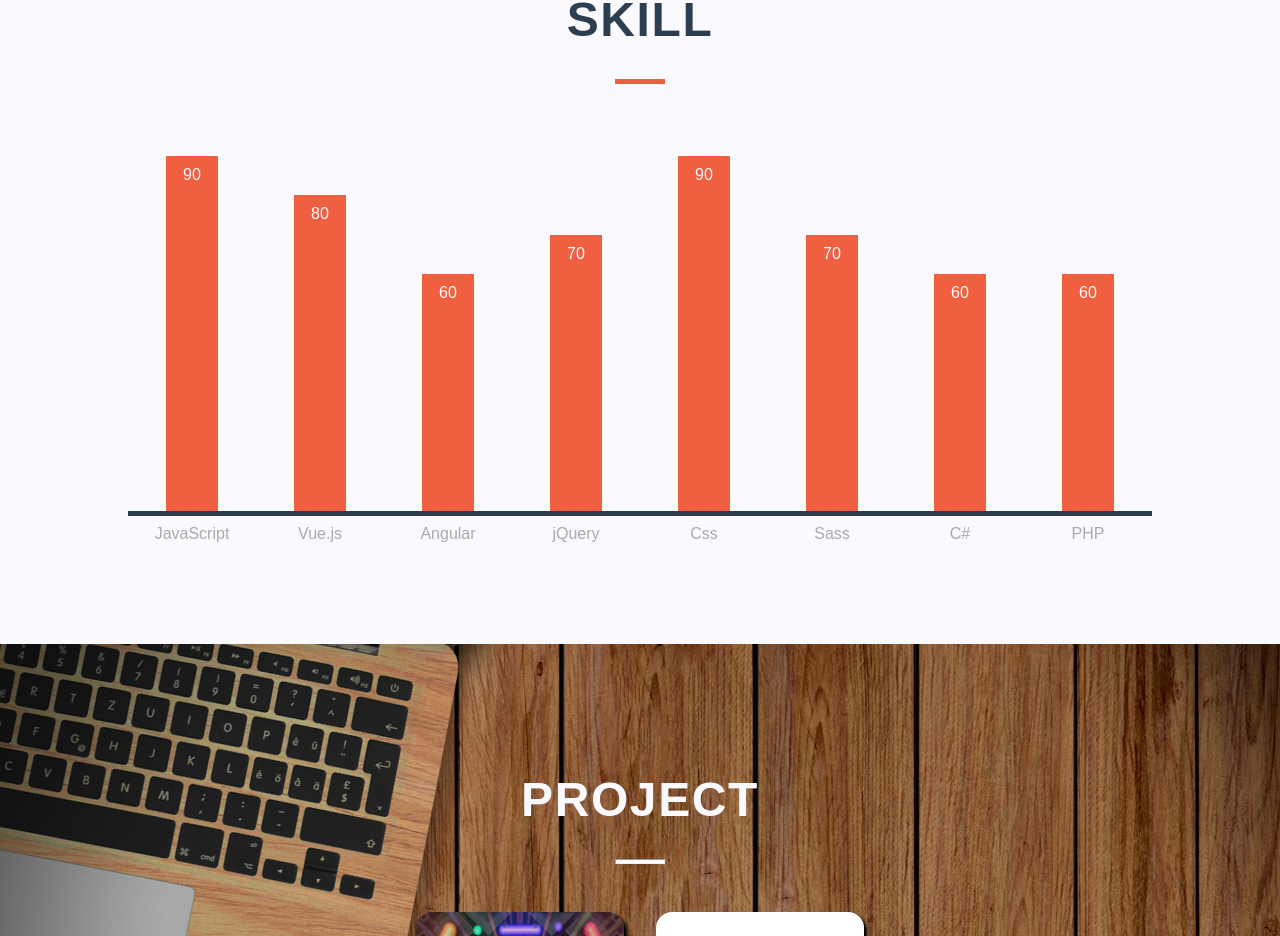
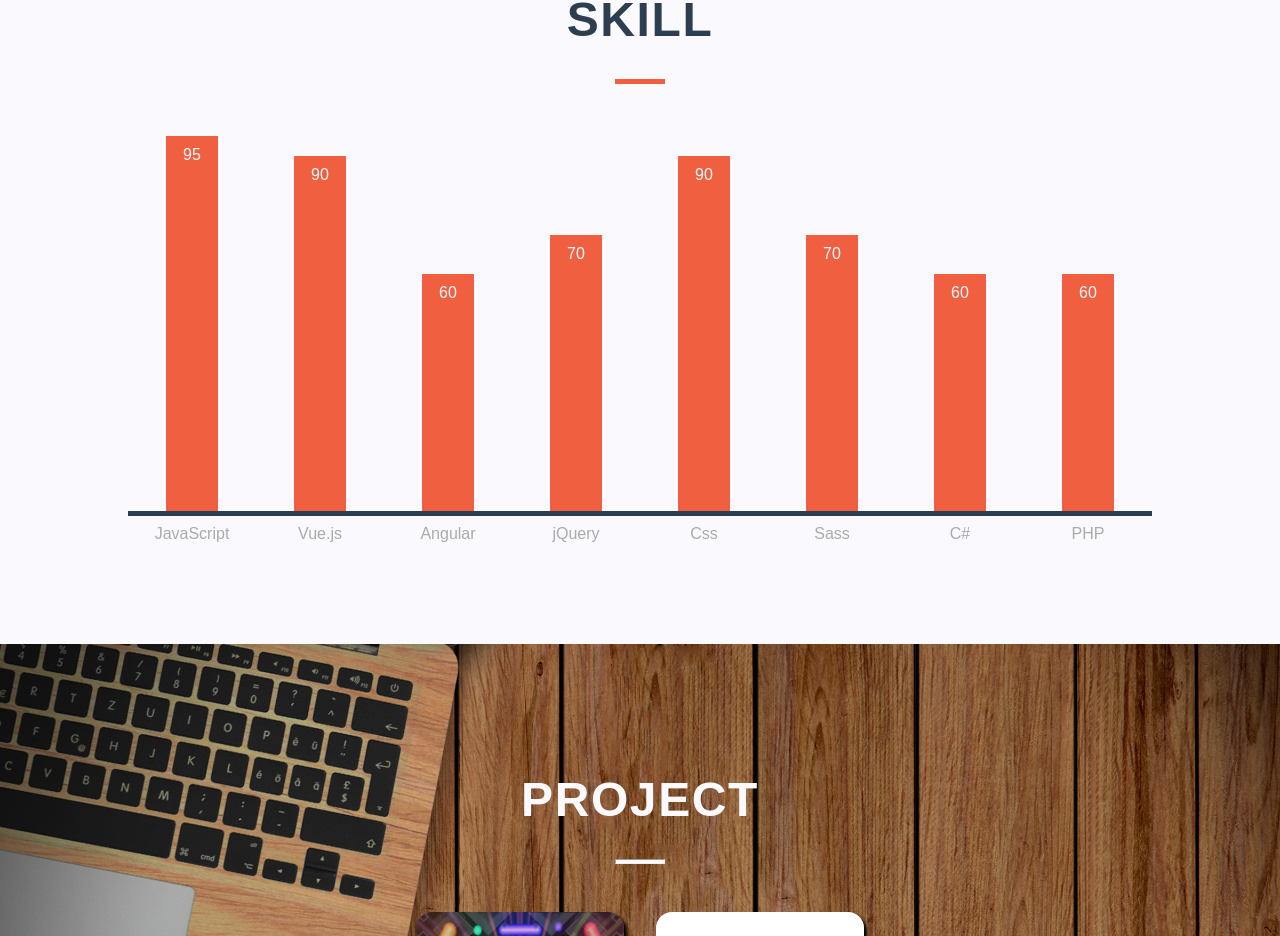
Before and after one commit to chiehlin0117/my_cv, a Vue app: page / in a window 1280 px wide. Shown: the part 1428-2364 px from the top of the page. Built offline with nearby package versions, Linux system fonts and the light colour scheme.

Commit message:
20211207

```diff
--- a/package.json
+++ b/package.json
@@ -13,7 +13,7 @@
     "@fortawesome/vue-fontawesome": "^3.0.0-5",
     "axios": "^0.24.0",
     "core-js": "^3.6.5",
-    "three.js": "^0.77.1",
+    "three": "^0.135.0",
     "vue": "^3.0.0",
     "vue-router": "^4.0.0-0",
     "vuex": "^4.0.0-0"
--- a/src/components/Nav.vue
+++ b/src/components/Nav.vue
@@ -84,11 +84,6 @@ export default {
       navClassContact: "nav_items",
     };
   },
-  watch: {
-    scrollTop: function () {
-      console.log(window.scrollY);
-    },
-  },
   methods: {
     Home() {
       this.navClassHome = "nav_items_click";
@@ -156,7 +151,6 @@ export default {
         this.scrollTop.push(pageId.offsetTop - navHeight.offsetHeight);
       }
       let scrollHeight = window.scrollY;
-      console.log(this.scrollTop[1]);
       if (scrollHeight >= 0 && scrollHeight < this.scrollTop[1]) {
         this.Home();
       } else if (
--- a/src/components/Skill.vue
+++ b/src/components/Skill.vue
@@ -24,8 +24,8 @@ export default {
   data() {
     return {
       chart_data: [
-        { name: "JavaScript", value: 90 },
-        { name: "Vue", value: 80 },
+        { name: "JavaScript", value: 95 },
+        { name: "Vue", value: 90 },
         { name: "Angular", value: 60 },
         { name: "jQuery", value: 70 },
         { name: "Css", value: 90 },
```
Also changed, not shown: 1 other file (tests, documents, lock files or other folders).
